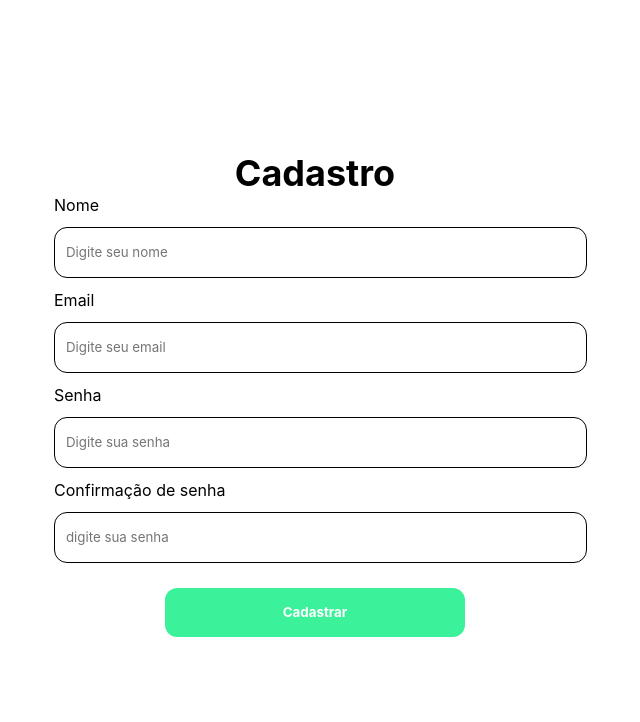
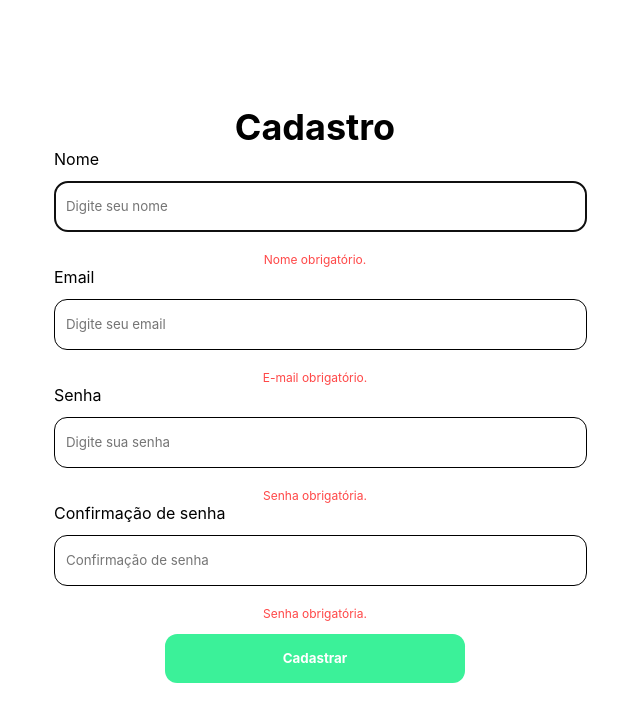
Before and after one commit to ThiagoPaz1/my-finnances, a React (Vite) app in the folder myFinnances/: page /cadastro in a window 1280 px wide. Both pictures are taken after a click on the button "Cadastrar". Shown: the top 722 px of the page, without its empty margins (325-965 px from the left). Built offline with nearby package versions, Linux system fonts and the light colour scheme.

Commit message:
feat: full form validation

```diff
--- a/myFinnances/package.json
+++ b/myFinnances/package.json
@@ -18,11 +18,13 @@
     "react-hook-form": "^7.39.2",
     "react-router-dom": "^6.4.3",
     "router": "^1.3.7",
+    "validator": "^13.7.0",
     "yup": "^0.32.11"
   },
   "devDependencies": {
     "@types/react": "^18.0.24",
     "@types/react-dom": "^18.0.8",
+    "@types/validator": "^13.7.10",
     "@types/yup": "^0.32.0",
     "@vitejs/plugin-react": "^2.2.0",
     "typescript": "^4.6.4",
--- a/myFinnances/src/components/form/index.tsx
+++ b/myFinnances/src/components/form/index.tsx
@@ -9,7 +9,7 @@ export const CustomInput = ({
     placeholder,
     value,
     handleChange,
-    errorMessage
+    errorMessage,
 }: CustomInputTypes) => {
     return <div className="input__container">
         <label>{title}</label>
--- a/myFinnances/src/pages/cadastro/Cadastro.tsx
+++ b/myFinnances/src/pages/cadastro/Cadastro.tsx
@@ -4,6 +4,7 @@ import '../../css/global.css'
 import { useForm } from "react-hook-form";
 import { yupResolver } from '@hookform/resolvers/yup';
 import { object, string } from 'yup';
+import validator from 'validator'
 import axios from 'axios';
 import { validName, validPassword, validEmail } from "../../utils/regex";
 import {countDown} from '../../utils/Modal';
@@ -20,25 +21,27 @@ import { PrimaryButton } from '../../components/button';
 //   confirmPassword: string,
 // }
 
-const schema = object({
-  name: string().required("Campo obrigatório"),
-  email: string().required("Campo obrigatório."),
-  password: string().required("Campo obrigatório.").min(8, "Você precisa inserir pelo menos 8 caracteres").max(16, "Sua senha não pode exceder 16 caracteres"),
-  confirmPassword: string().required("Campo obrigatório.").min(8, "Você precisa inserir pelo menos 8 caracteres").max(16, "Sua senha não pode exceder 16 caracteres")
-})
+// const schema = object({
+//   name: string().required("Campo obrigatório"),
+//   email: string().required("Campo obrigatório."),
+//   password: string().required("Campo obrigatório.").min(8, "Você precisa inserir pelo menos 8 caracteres").max(16, "Sua senha não pode exceder 16 caracteres"),
+//   confirmPassword: string().required("Campo obrigatório.").min(8, "Você precisa inserir pelo menos 8 caracteres").max(16, "Sua senha não pode exceder 16 caracteres")
+// })
 
 const defaultValuesFieldsForm: FildForm = {
   name: '',
   email: '',
   password: '',
-  confirmPassword: ''
+  confirmPassword: '',
 }
 
 export default function Cadastro() {
-  const [fieldErro, setFieldErro] = useState(false);
   const [fildsForm, setFildsForm] = useState<FildForm>(defaultValuesFieldsForm);
-  const { register, handleSubmit: onSubmit, watch, formState: { errors } } = useForm({ resolver: yupResolver(schema) });
+  const { register, handleSubmit, formState: { errors }, watch } = useForm();
   const [emptyValues, setEmptyValues] = useState(false);
+
+  console.log(errors);
+
 
   const handleChange = (event: React.ChangeEvent<HTMLInputElement>) => {
     const { name, value } = event.target;
@@ -48,29 +51,41 @@ export default function Cadastro() {
     setEmptyValues(emptyValues);
   }
 
-  const handleSubmit = async () => {
-    console.log("teste");
 
-    if (fildsForm.name && fildsForm.email && fildsForm.password) {
-      const body = {
-        name: fildsForm.name,
-        email: '',
-        password: fildsForm.password
-      }
 
-      try {
-        const request = await axios.post('http://localhost:3000/user', body)
-        const response = await request.data
 
-        setFildsForm(defaultValuesFieldsForm);
-      } catch (error) {
-        console.log(error)
-      }
+  // const handleSubmit = async () => {
+  //   console.log("teste");
 
-    }
+  //   if (fildsForm.name && fildsForm.email && fildsForm.password) {
+  //     const body = {
+  //       name: fildsForm.name,
+  //       email: '',
+  //       password: fildsForm.password
+  //     }
+
+  //     try {
+  //       const request = await axios.post('http://localhost:3000/user', body)
+  //       const response = await request.data
+
+  //       setFildsForm(defaultValuesFieldsForm);
+  //     } catch (error) {
+  //       console.log(error)
+  //     }
+
+  //   }
+  // }
+
+
+  const onSubmit = (data:any) => {
+    console.log(data);
+    alert(JSON.stringify(data))
   }
 
-  console.log(fildsForm);
+  const watchPassword = watch('password');
+
+  console.log({watchPassword});
+
 
   return (
     <div>
@@ -86,41 +101,91 @@ export default function Cadastro() {
                 title="Nome"
                 type="text"
                 handleChange={handleChange}
-                register={() => register("name")}
                 placeholder="Digite seu nome"
                 value={fildsForm.name}
+                register={() => register("name", {required: true})}
               />
+              {errors?.name?.type === "required" && (
+                <p className="error-message">Nome obrigatório.</p>
+              )}
 
               <CustomInput
                 title="Email"
                 type="email"
                 handleChange={handleChange}
-                register={() => register("email")}
                 placeholder="Digite seu email"
                 value={fildsForm.email}
+                register={() => register("email", {
+                  required: true,
+                  validate: (value) => validator.isEmail(value),
+                })}
               />
+
+              {errors?.email?.type === "required" && (
+                <p className="error-message">E-mail obrigatório.</p>
+              )}
+
+              {errors?.email?.type === "validate" && (
+                <p className="error-message">E-mail inválido.</p>
+              )}
 
               <CustomInput
                 title="Senha"
                 type="password"
                 handleChange={handleChange}
-                register={() => register("password")}
                 placeholder="Digite sua senha"
                 value={fildsForm.password}
+                register={() => register("password", {
+                  required: true,
+                  minLength: 8,
+                })}
               />
+
+              {errors?.password?.type === "required" && (
+                <p className="error-message">Senha obrigatória.</p>
+              )}
+              {errors?.password?.type === "minLength" && (
+                <p className="error-message">A senha precisa ter pelomenos 7 caracteres.</p>
+              )}
 
               <CustomInput
                 title="Confirmação de senha"
                 type="password"
                 handleChange={handleChange}
-                register={() => register("confirmPassword")}
-                placeholder="digite sua senha"
+                placeholder="Confirmação de senha"
                 value={fildsForm.confirmPassword}
+                register={() => register("confirmPassword", {
+                  required: true,
+                  minLength: 8,
+                  validate: (value) => value === watchPassword,
+                })}
               />
+              {errors?.password?.type === "required" && (
+                <p className="error-message">Senha obrigatória.</p>
+              )}
+              {errors?.confirmPassword?.type === "minLength" && (
+                <p className="error-message">A senha precisa ter pelomenos 7 caracteres.</p>
+              )}
+
+              {errors?.confirmPassword?.type === "validate" && (
+                <p className="error-message">As senhas não correspondem.</p>
+              )}
+              {/* <div className="checkbox-group">
+                <CustomInput
+                  title="Eu concordo com os termos de privacidade."
+                  type="checkbox"
+                  handleChange={handleChange}
+                  register={() => register("privacy")}
+                  value={fildsForm.privacy}
+                />
+              </div> */}
 
               <PrimaryButton
                 title= "Cadastrar"
+                handleSubmit={() => handleSubmit(onSubmit)()}
               />
+
+              {/* <button onClick={()=> handleSubmit(onSubmit)()}>Cadastrar</button> */}
             </div>
         </section>
       </div>
--- a/myFinnances/src/pages/cadastro/style.css
+++ b/myFinnances/src/pages/cadastro/style.css
@@ -16,7 +16,18 @@ header h1{
     display: flex;
     flex-direction: column;
     align-items: center;
+}
 
+.form__container .input-error {
+    outline: 1px solid rgb(255, 72, 72);
+  }
+
+.form__container .error-message {
+    color: rgb(255, 72, 72);
+    font-size: 0.75rem;
+    margin-top: 8px;
+    display: flex;
+    justify-content: start;
 }
 
 /* .error{
```
Also changed, not shown: 2 other files (tests, documents, lock files or other folders).
